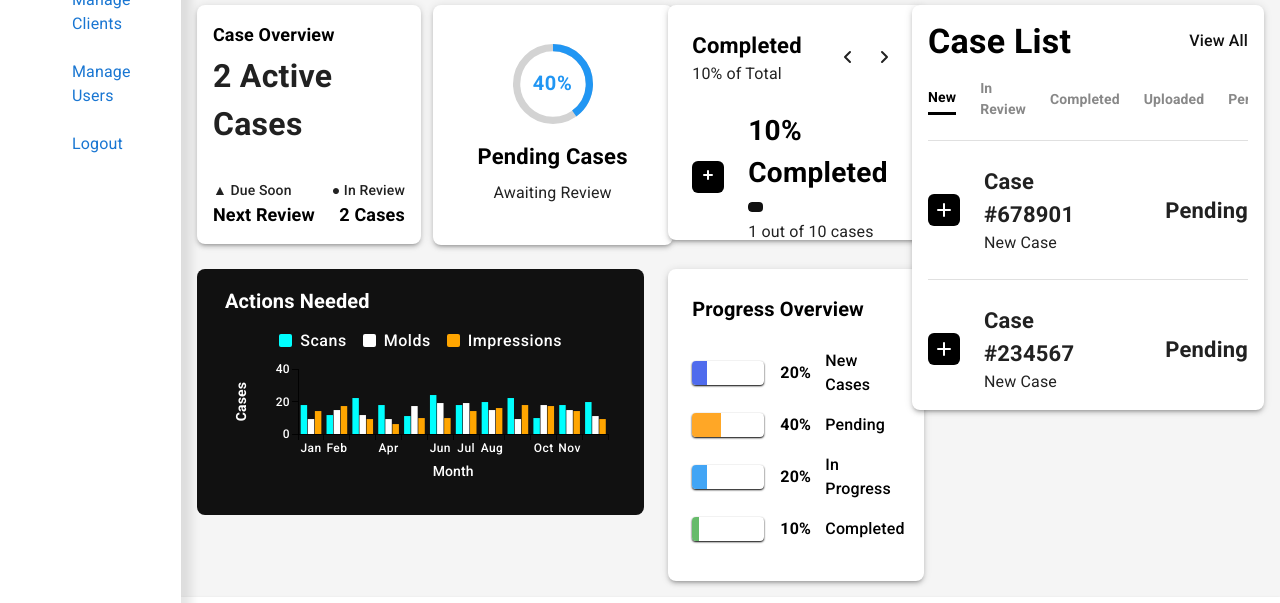
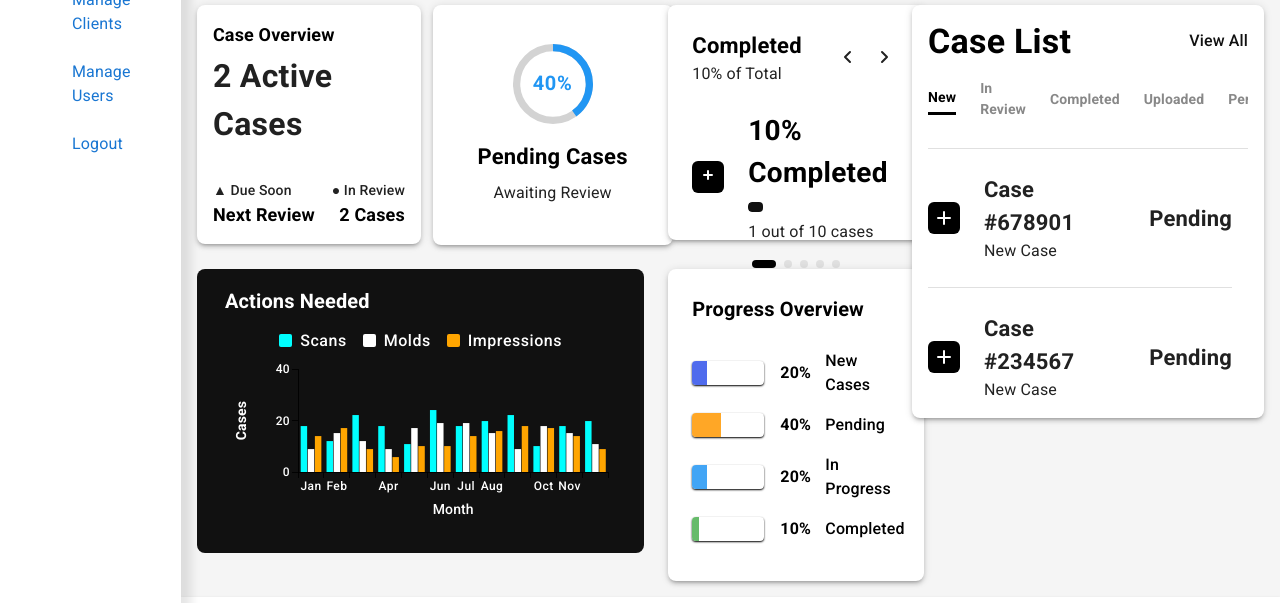
Before and after one commit to InternalShadow/toothy, a React (Vite) app: page / in a window 1280 px wide. Shown: the part 168-771 px from the top of the page. Built offline with nearby package versions, Linux system fonts and the light colour scheme; some icons are missing.

Commit message:
patch/accurate drag and drop according to dragged from positioning, minor chrome ui tweaks

```diff
--- a/src/components/layout/DashBoardDropZone.jsx
+++ b/src/components/layout/DashBoardDropZone.jsx
@@ -33,13 +33,14 @@ const DashboardDropZone = forwardRef(function DashboardDropZone(
         const rect = ref.current.getBoundingClientRect();
         const { clientX: pointerX, clientY: pointerY } = location.current.input;
 
-        // Size of dragged element to center under cursor
+        // Get offset from dragged data, fallback to centering.
+        const { offsetX, offsetY } = source.data;
         const draggedRect = source.element?.getBoundingClientRect();
-        const halfW = draggedRect ? draggedRect.width / 2 : 0;
-        const halfH = draggedRect ? draggedRect.height / 2 : 0;
+        const fallbackX = draggedRect ? draggedRect.width / 2 : 0;
+        const fallbackY = draggedRect ? draggedRect.height / 2 : 0;
 
-        let x = pointerX - rect.left - halfW;
-        let y = pointerY - rect.top - halfH;
+        let x = pointerX - rect.left - (offsetX ?? fallbackX);
+        let y = pointerY - rect.top - (offsetY ?? fallbackY);
 
         // Clamp to stay within drop zone bounds
         const maxX = rect.width - (draggedRect?.width ?? 0);
--- a/src/components/layout/InteractiveWidget.jsx
+++ b/src/components/layout/InteractiveWidget.jsx
@@ -25,7 +25,12 @@ export default function InteractiveWidget({
 
     const cleanupDraggable = draggable({
       element: ref.current,
-      getInitialData: () => ({ type: "widget", id }),
+      getInitialData: (args) => {
+        const rect = ref.current.getBoundingClientRect();
+        const offsetX = args.input.clientX - rect.left;
+        const offsetY = args.input.clientY - rect.top;
+        return { type: "widget", id, offsetX, offsetY };
+      },
       onDragStart: () => {
         if (ref.current) ref.current.style.pointerEvents = "none";
         onDragStart?.(id);
--- a/src/components/widgets/ActiveCasesCard.jsx
+++ b/src/components/widgets/ActiveCasesCard.jsx
@@ -150,6 +150,34 @@ export default function ActiveCasesCard({ stats, isFreeform = false }) {
           </Typography>
         </Box>
       </Box>
+      <Box display='flex' justifyContent='center' alignItems='center' pt={2}>
+        {STATES.map((_, index) => (
+          <Box
+            key={index}
+            component='button'
+            onClick={() => setCurrentStateIndex(index)}
+            sx={{
+              p: 0,
+              border: "none",
+              background: "none",
+              cursor: "pointer",
+              "&:focus": { outline: "none" },
+              mx: 0.5,
+            }}
+          >
+            <Box
+              sx={{
+                height: 8,
+                width: currentStateIndex === index ? 24 : 8,
+                borderRadius: 4,
+                bgcolor:
+                  currentStateIndex === index ? "common.black" : "grey.300",
+                transition: "width 0.3s ease, background-color 0.3s ease",
+              }}
+            />
+          </Box>
+        ))}
+      </Box>
     </Box>
   );
 }
--- a/src/components/widgets/CaseList.jsx
+++ b/src/components/widgets/CaseList.jsx
@@ -145,11 +145,30 @@ export default function CaseList({ cases, isFreeform = false }) {
         alignItems='center'
         gap={3}
         mb={3}
-        overflow='scroll'
         maxWidth={{ xs: "80vw", sm: "80vw", md: "25vw" }}
         borderBottom='1px solid #e0e0e0'
         pt={1}
-        pb={2}
+        pb={3}
+        sx={{
+          overflowX: "auto",
+          overflowY: "hidden",
+
+          "&::-webkit-scrollbar": {
+            width: "8px",
+          },
+          "&::-webkit-scrollbar-track": {
+            background: "transparent",
+          },
+          "&::-webkit-scrollbar-thumb": {
+            backgroundColor: "rgba(0,0,0,0.2)",
+            borderRadius: "4px",
+          },
+          "&::-webkit-scrollbar-thumb:hover": {
+            backgroundColor: "rgba(0,0,0,0.4)",
+          },
+          scrollbarWidth: "thin",
+          scrollbarColor: "rgba(0,0,0,0.2) transparent",
+        }}
       >
         {filters.map((f) => (
           <Typography
@@ -169,7 +188,28 @@ export default function CaseList({ cases, isFreeform = false }) {
           </Typography>
         ))}
       </Box>
-      <Box sx={{ overflowY: "auto", flex: 1 }}>
+      <Box
+        sx={{
+          flex: 1,
+          overflowY: "auto",
+          pr: 2,
+          "&::-webkit-scrollbar": {
+            width: "8px",
+          },
+          "&::-webkit-scrollbar-track": {
+            background: "transparent",
+          },
+          "&::-webkit-scrollbar-thumb": {
+            backgroundColor: "rgba(0,0,0,0.2)",
+            borderRadius: "4px",
+          },
+          "&::-webkit-scrollbar-thumb:hover": {
+            backgroundColor: "rgba(0,0,0,0.4)",
+          },
+          scrollbarWidth: "thin",
+          scrollbarColor: "rgba(0,0,0,0.2) transparent",
+        }}
+      >
         {filteredCases.map((c, i) => (
           <React.Fragment key={c.id}>
             <Paper
--- a/src/components/widgets/Chart.jsx
+++ b/src/components/widgets/Chart.jsx
@@ -30,7 +30,7 @@ export default function Chart({ chartData, isFreeform = false }) {
         flexDirection: "column",
         width: isFreeform ? "100%" : "auto",
         height: isFreeform ? "100%" : "auto",
-        minHeight: isFreeform ? "unset" : "24vh",
+        minHeight: isFreeform ? "unset" : "25vh",
         minWidth: isFreeform ? "unset" : "25vw",
       }}
     >
@@ -89,6 +89,7 @@ export default function Chart({ chartData, isFreeform = false }) {
 
             mr: isFreeform ? 2 : 0,
             pr: isFreeform ? 2 : 0,
+            minHeight: isFreeform ? "unset" : "25.5vh",
             ".MuiChartsAxis-label, .MuiChartsAxis-tickLabel": {
               fill: "#fff",
             },
```
